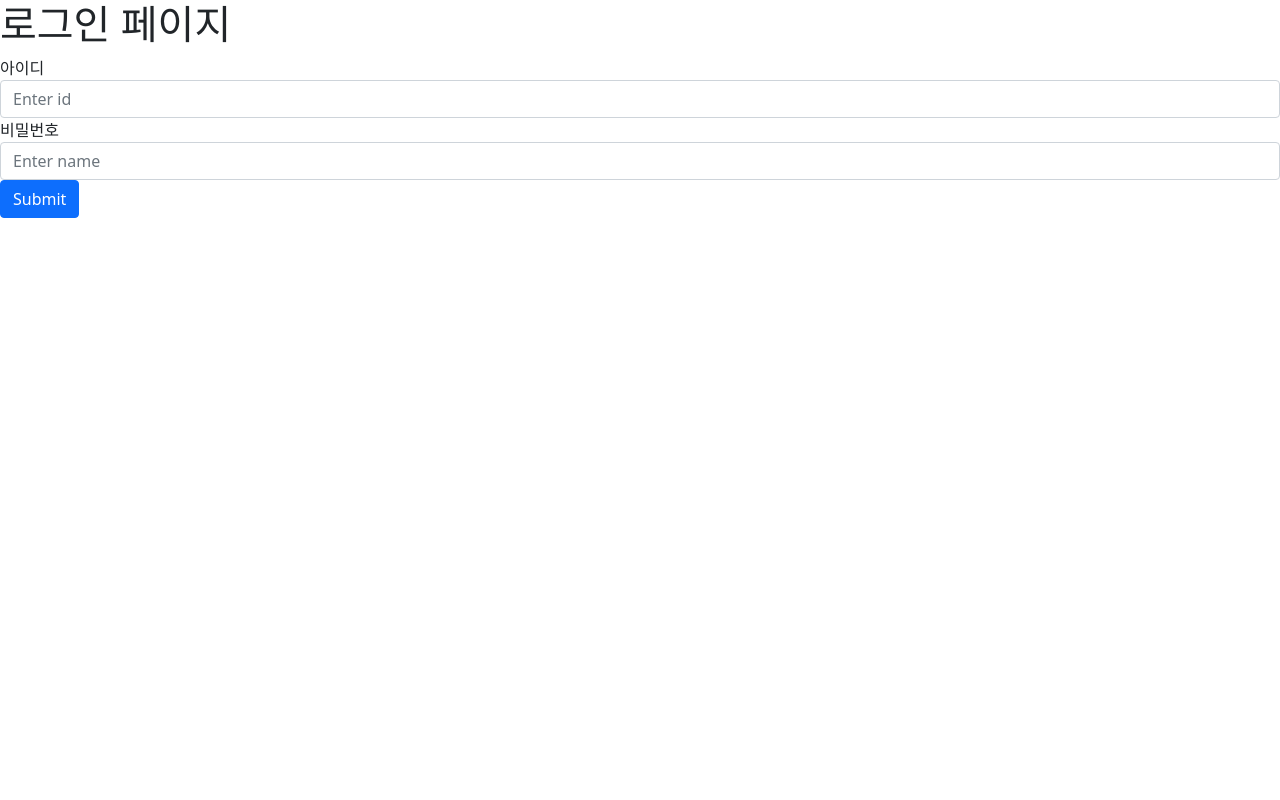
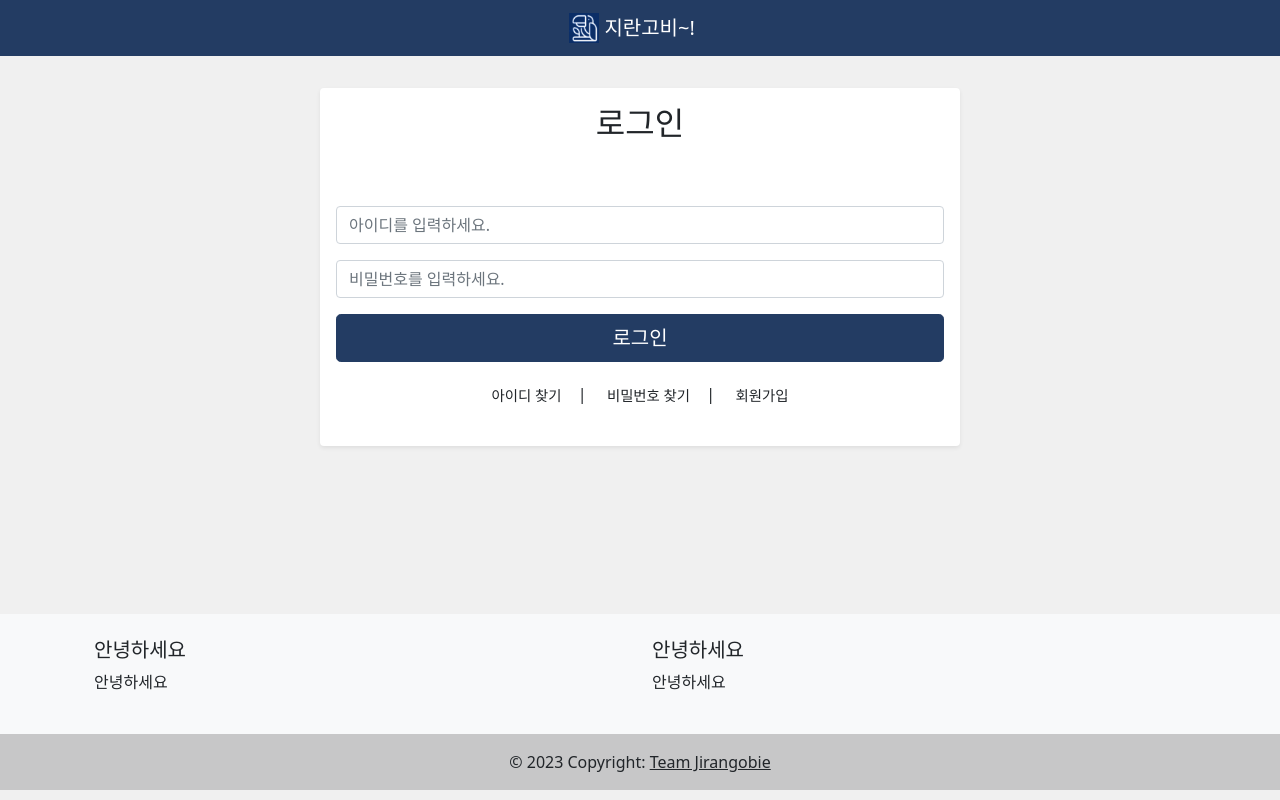
Before and after one commit to with-developer/Parrotor-AI-system-assistant, a Flask app: page / in a window 1280 px wide. Run offline with Flask 3, Linux system fonts and the light colour scheme; parts of the project's set-up code (start-up, migrations or seed data) failed here and were passed over; some libraries are stand-ins or nearby versions.

Commit message:
login 프론트엔드 반영(초안)

```diff
--- /dev/null
+++ b/static/css/main.css
@@ -0,0 +1,37 @@
+.login {
+    text-align: center;
+    background-color: #f0f0f0;
+}
+
+.login .form {
+    width: 50vw;
+    display: inline-block;
+    margin: 2rem;
+    padding: 2rem;
+    background-color: #fff;
+}
+
+.login .form .form-control {
+    margin: .5rem 0rem 1rem 0rem;
+}
+
+.login .btn-primary {
+    background-color: #233C63;
+    border-color: #233C63;
+}
+
+
+.login .btn-primary:hover {
+    background-color: #1a2d4b;
+    border-color: #1a2d4b;
+}
+
+.login .btn-outline-dark {
+    margin: 1rem .2rem;
+    border-color: #fff;
+    font-size: .9rem;
+}
+
+.login .login_options {
+    display: block;
+}
--- a/templates/user/signin.html
+++ b/templates/user/signin.html
@@ -6,27 +6,81 @@
         <meta name="viewport" content="width=device-width, initial-scale=1">
 
         <!-- CSS import section start -->
+        <!-- main CSS -->
+        <link href="{{ url_for('static', filename='css/main.css') }}" rel="stylesheet" crossorigin="anonymous">
         <!-- Bootstrap CSS -->
         <link href="{{ url_for('static', filename='css/bootstrap/bootstrap.min.css') }}" rel="stylesheet" crossorigin="anonymous">
         <!-- CSS import section end -->
 
-        <title>Signin - Jirangobie</title>
+        <title>Signin - Jirangobi</title>
     </head>
 
-    <body>
-        <h1>로그인 페이지</h1>
-        <form id="signin_form" method="post">
-            <div class="form-group">
-                <label for="user_id">아이디</label>
-                <input type="text" class="form-control" id="user_id" placeholder="Enter id">
+    <body class="login">
+        <nav class="navbar navbar-light bg-light" style="justify-content: center; background-color: #233C63 !important;">
+            <a class="navbar-brand" href="/">
+            <img src="{{ url_for('static', filename='images/logo.png') }}" width="30" height="30" class="d-inline-block align-top" alt="">
+            <span style="color:#fff;">지란고비~!</span>
+            </a>
+        </nav>
+        <div class="form shadow-sm p-3 mb-5 bg-white rounded">
+            <h2 style="margin-bottom: 4rem;">로그인</h2>
+            <form id="signin_form" method="post">
+                <div class="form-group">
+
+                    <input type="text" class="form-control" id="user_id" placeholder="아이디를 입력하세요.">
+                </div>
+                <div class="form-group">
+
+                    <input type="password" class="form-control" id="user_pw" placeholder="비밀번호를 입력하세요.">
+                </div>
+                <button type="submit" class="btn btn-primary btn-lg btn-block" style="width: 100%;">로그인</button>
+
+            </form>
+            <div class="login_options">
+                <button type="button" class="btn btn-outline-dark">아이디 찾기</button><span>|</span>
+                <button type="button" class="btn btn-outline-dark">비밀번호 찾기</button><span>|</span>
+                <button type="button" class="btn btn-outline-dark">회원가입</button>
             </div>
-            <div class="form-group">
-                <label for="user_pw">비밀번호</label>
-                <input type="password" class="form-control" id="user_pw" placeholder="Enter name">
+        </div>
+
+        <br><br><br><br><br><br>
+
+        <footer class="bg-light text-center text-lg-start">
+            <!-- Grid container -->
+            <div class="container p-4">
+              <!--Grid row-->
+              <div class="row">
+                <!--Grid column-->
+                <div class="col-lg-6 col-md-12 mb-4 mb-md-0">
+                  <h5 class="text-uppercase">안녕하세요</h5>
+
+                  <p>
+                    안녕하세요
+                  </p>
+                </div>
+                <!--Grid column-->
+
+                <!--Grid column-->
+                <div class="col-lg-6 col-md-12 mb-4 mb-md-0">
+                  <h5 class="text-uppercase">안녕하세요</h5>
+
+                  <p>
+                    안녕하세요
+                  </p>
+                </div>
+                <!--Grid column-->
+              </div>
+              <!--Grid row-->
             </div>
-            <button type="submit" class="btn btn-primary">Submit</button>
+            <!-- Grid container -->
+
+            <!-- Copyright -->
+            <div class="text-center p-3" style="background-color: rgba(0, 0, 0, 0.2);">
+              © 2023 Copyright:
+              <a class="text-dark" href="#">Team Jirangobie</a>
             </div>
-        </form>
+            <!-- Copyright -->
+          </footer>
 
 
         <!-- Javascript import section start -->
```
Also changed, not shown: static/images/logo.png (added).
